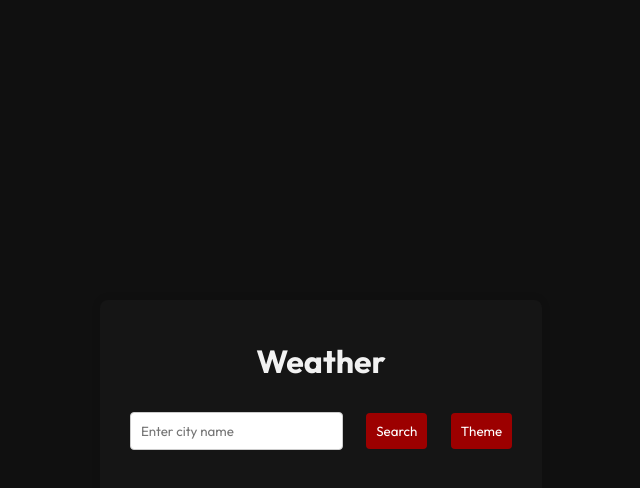
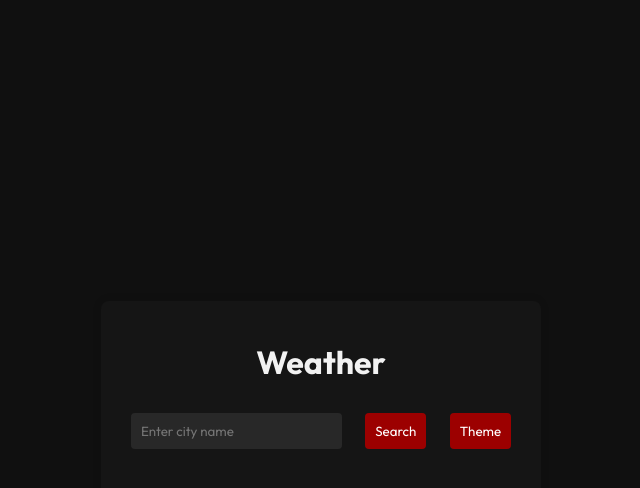
Before and after one commit to LydeanCollins/LydeanPortfolio, a plain HTML site: page index.html in a window 1280 px wide. Both pictures are taken after a click on the button "Theme". Shown: the whole page, without its empty margins (319-959 px from the left). Drawn offline with nearby package versions, Linux system fonts and the light colour scheme.

Commit message:
Update styles.css

```diff
--- a/styles.css
+++ b/styles.css
@@ -67,7 +67,7 @@ button:hover {
   display: none; /* Hide the map title initially */
 }
 
-.dark-mode cityInput{
+.dark-mode #cityInput{
   background: #282828;
   color: #f2f2f2;
   border: none;
```
